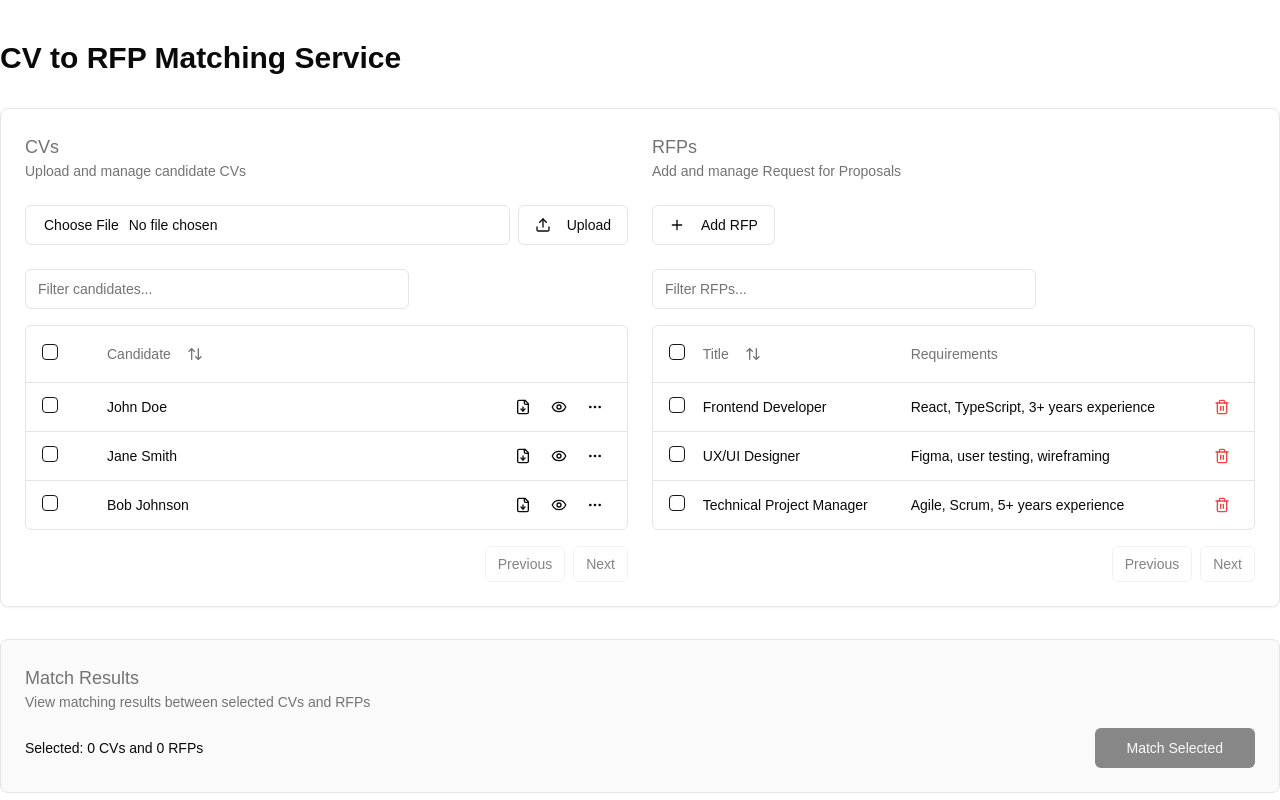
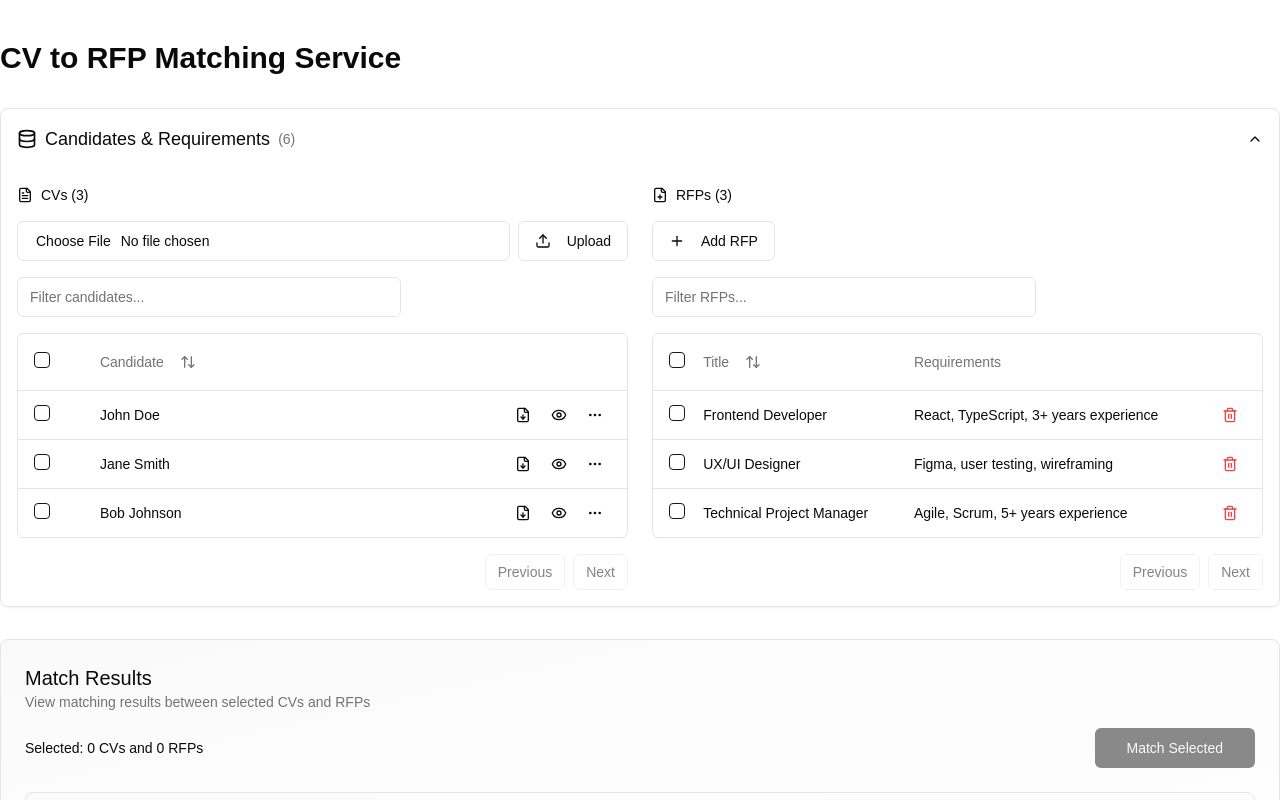
Before and after one commit to mgalavai/cvsrfps, a Next.js app: page / in a window 1280 px wide. Shown: the top 800 px of the page. Built offline with nearby package versions, Linux system fonts and the light colour scheme.

Commit message:
kind of works

```diff
--- /dev/null
+++ b/components/collapsible-sections.tsx
@@ -0,0 +1,97 @@
+"use client"
+
+import { useState, useEffect, useRef } from "react"
+import { Collapsible, CollapsibleContent, CollapsibleTrigger } from "@/components/ui/collapsible"
+import { ChevronDown, ChevronUp, FileText, FilePlus } from "lucide-react"
+import { Button } from "@/components/ui/button"
+
+type SectionProps = {
+  title: string
+  icon: React.ReactNode
+  children: React.ReactNode
+  count?: number
+}
+
+export function CollapsibleSection({ title, icon, children, count }: SectionProps) {
+  const [isOpen, setIsOpen] = useState(true)
+
+  return (
+    <div className="border rounded-lg shadow-sm">
+      <Collapsible open={isOpen} onOpenChange={setIsOpen}>
+        <CollapsibleTrigger
+          className="w-full p-4 flex justify-between items-center hover:bg-muted/50 cursor-pointer"
+        >
+          <div className="flex items-center gap-2">
+            {icon}
+            <h2 className="text-lg font-medium">{title}</h2>
+            {count !== undefined && (
+              <span className="text-sm text-muted-foreground">({count})</span>
+            )}
+          </div>
+          {isOpen ? <ChevronUp className="h-4 w-4" /> : <ChevronDown className="h-4 w-4" />}
+        </CollapsibleTrigger>
+
+        <CollapsibleContent className="p-4">
+          {children}
+        </CollapsibleContent>
+      </Collapsible>
+    </div>
+  )
+}
+
+export function StickyHeader({
+  cvCount,
+  rfpCount,
+  onExpandCV,
+  onExpandRFP,
+  selectedCVCount,
+  selectedRFPCount,
+  onMatch,
+  isMatchingDisabled
+}: {
+  cvCount: number
+  rfpCount: number
+  onExpandCV: () => void
+  onExpandRFP: () => void
+  selectedCVCount: number
+  selectedRFPCount: number
+  onMatch: () => void
+  isMatchingDisabled: boolean
+}) {
+  const [isVisible, setIsVisible] = useState(false)
+
+  useEffect(() => {
+    const handleScroll = () => {
+      // Show sticky header when scrolled past 200px
+      setIsVisible(window.scrollY > 200)
+    }
+
+    window.addEventListener('scroll', handleScroll)
+    return () => window.removeEventListener('scroll', handleScroll)
+  }, [])
+
+  if (!isVisible) return null
+
+  return (
+    <div className="sticky top-0 z-10 bg-background/95 backdrop-blur-sm p-4 border-b flex justify-between transition-all duration-300 shadow-sm">
+      <div className="flex gap-4">
+        <Button variant="outline" size="sm" onClick={onExpandCV}>
+          <FileText className="h-4 w-4 mr-2" />
+          CVs ({cvCount}) {selectedCVCount > 0 && <span className="ml-1 text-primary">{selectedCVCount} selected</span>}
+        </Button>
+        <Button variant="outline" size="sm" onClick={onExpandRFP}>
+          <FilePlus className="h-4 w-4 mr-2" />
+          RFPs ({rfpCount}) {selectedRFPCount > 0 && <span className="ml-1 text-primary">{selectedRFPCount} selected</span>}
+        </Button>
+      </div>
+      <Button
+        variant="default"
+        size="sm"
+        onClick={onMatch}
+        disabled={isMatchingDisabled}
+      >
+        Match Selected
+      </Button>
+    </div>
+  )
+}
--- a/components/integrated-matching.tsx
+++ b/components/integrated-matching.tsx
@@ -2,17 +2,17 @@
 
 import type React from "react"
 
-import { useState, useEffect } from "react"
+import { useState, useEffect, useRef } from "react"
 import { Button } from "@/components/ui/button"
 import { Input } from "@/components/ui/input"
-import { Label } from "@/components/ui/label"
 import { Table, TableBody, TableCell, TableHead, TableHeader, TableRow } from "@/components/ui/table"
 import { Badge } from "@/components/ui/badge"
-import { Upload } from "lucide-react"
+import { Upload, FileText, FilePlus, Database } from "lucide-react"
 import { uploadCV, deleteCV, deleteRFP, matchCVsToRFPs } from "@/app/actions"
 import RFPForm from "@/components/rfp-form"
 import { CVTable } from "@/components/cv-table"
 import { RFPTable } from "@/components/rfp-table"
+import { CollapsibleSection, StickyHeader } from "@/components/collapsible-sections"
 
 type CV = {
   id: string
@@ -51,6 +51,10 @@ export default function IntegratedMatching() {
   const [selectedRFPs, setSelectedRFPs] = useState<string[]>([])
   const [matchResults, setMatchResults] = useState<MatchResult[]>([])
   const [isMatching, setIsMatching] = useState(false)
+
+  // Collapsible state
+  const [dataSectionOpen, setDataSectionOpen] = useState(true)
+  const dataSectionRef = useRef<HTMLDivElement>(null)
 
   // Initialize with dummy data
   useEffect(() => {
@@ -195,19 +199,45 @@ export default function IntegratedMatching() {
     }
   }
 
+  const scrollToDataSection = () => {
+    setDataSectionOpen(true)
+    dataSectionRef.current?.scrollIntoView({ behavior: 'smooth' })
+  }
+
   return (
     <div className="space-y-8">
-      <div className="border rounded-lg p-6 shadow-sm">
+      <StickyHeader
+        cvCount={cvs.length}
+        rfpCount={rfps.length}
+        onExpandCV={() => scrollToDataSection()}
+        onExpandRFP={() => scrollToDataSection()}
+        selectedCVCount={selectedCVs.length}
+        selectedRFPCount={selectedRFPs.length}
+        onMatch={handleMatch}
+        isMatchingDisabled={isMatching || selectedCVs.length === 0 || selectedRFPs.length === 0}
+      />
+
+      <div ref={dataSectionRef}>
+        <CollapsibleSection
+          title="Candidates & Requirements"
+          icon={<Database className="h-5 w-5" />}
+          count={cvs.length + rfps.length}
+        >
           <div className="grid grid-cols-1 md:grid-cols-2 gap-6">
             {/* CV Section */}
-          <div className="space-y-6">
-            <div>
-              <h2 className="text-lg font-medium text-muted-foreground">CVs</h2>
-              <p className="text-sm text-muted-foreground">Upload and manage candidate CVs</p>
+            <div className="space-y-4">
+              <div className="flex items-center justify-between">
+                <div className="flex items-center gap-2">
+                  <FileText className="h-4 w-4" />
+                  <h3 className="text-sm font-medium">CVs ({cvs.length})</h3>
+                  {selectedCVs.length > 0 &&
+                    <span className="text-xs bg-primary/10 text-primary rounded-full px-2">
+                      {selectedCVs.length} selected
+                    </span>
+                  }
+                </div>
               </div>
 
-            <div className="space-y-6">
-              <div className="space-y-2">
               <div className="flex items-center gap-2">
                 <Input
                   id="cv-upload"
@@ -221,31 +251,32 @@ export default function IntegratedMatching() {
                   {isUploading ? "Uploading..." : "Upload"}
                 </Button>
               </div>
-              </div>
 
-              <div>
               {cvs.length === 0 ? (
                 <p className="text-sm text-muted-foreground">No CVs uploaded yet.</p>
               ) : (
                 <CVTable data={cvs} selectedCVs={selectedCVs} onToggleSelect={toggleCV} onDelete={handleDeleteCV} />
               )}
             </div>
+
+            {/* RFP Section */}
+            <div className="space-y-4">
+              <div className="flex items-center justify-between">
+                <div className="flex items-center gap-2">
+                  <FilePlus className="h-4 w-4" />
+                  <h3 className="text-sm font-medium">RFPs ({rfps.length})</h3>
+                  {selectedRFPs.length > 0 &&
+                    <span className="text-xs bg-primary/10 text-primary rounded-full px-2">
+                      {selectedRFPs.length} selected
+                    </span>
+                  }
                 </div>
               </div>
 
-          {/* RFP Section */}
-          <div className="space-y-6">
-            <div>
-              <h2 className="text-lg font-medium text-muted-foreground">RFPs</h2>
-              <p className="text-sm text-muted-foreground">Add and manage Request for Proposals</p>
-            </div>
-
-            <div className="space-y-6">
               <div className="flex justify-between items-center">
                 <RFPForm onRFPAdded={(newRFP) => setRfps([...rfps, newRFP])} />
               </div>
 
-              <div>
               {rfps.length === 0 ? (
                 <p className="text-sm text-muted-foreground">No RFPs added yet.</p>
               ) : (
@@ -258,14 +289,13 @@ export default function IntegratedMatching() {
               )}
             </div>
           </div>
-          </div>
-        </div>
+        </CollapsibleSection>
       </div>
 
       {/* Matching Section */}
-      <div className="border rounded-lg p-6 bg-muted/50">
+      <div className="border rounded-lg p-6 bg-gradient-to-br from-muted/50 to-background shadow-md">
         <div className="mb-4">
-          <h2 className="text-lg font-medium text-muted-foreground">Match Results</h2>
+          <h2 className="text-xl font-medium">Match Results</h2>
           <p className="text-sm text-muted-foreground">View matching results between selected CVs and RFPs</p>
         </div>
 
@@ -285,10 +315,10 @@ export default function IntegratedMatching() {
             </Button>
           </div>
 
-          {matchResults.length > 0 && (
-            <div>
+          {matchResults.length > 0 ? (
+            <div className="rounded-lg border overflow-hidden">
               <Table>
-                <TableHeader>
+                <TableHeader className="bg-muted/50">
                   <TableRow>
                     <TableHead>CV</TableHead>
                     <TableHead>RFP</TableHead>
@@ -299,7 +329,7 @@ export default function IntegratedMatching() {
                 <TableBody>
                   {matchResults.map((result, index) => (
                     <TableRow key={index}>
-                      <TableCell>{result.cvName}</TableCell>
+                      <TableCell className="font-medium">{result.cvName}</TableCell>
                       <TableCell>{result.rfpTitle}</TableCell>
                       <TableCell>
                         <Badge variant={result.score > 70 ? "success" : result.score > 40 ? "warning" : "destructive"}>
@@ -320,6 +350,11 @@ export default function IntegratedMatching() {
                 </TableBody>
               </Table>
             </div>
+          ) : (
+            <div className="text-center p-8 border rounded-lg bg-muted/20">
+              <p className="text-muted-foreground mb-2">No matches yet</p>
+              <p className="text-sm">Select CVs and RFPs above and click "Match Selected" to see results</p>
+            </div>
           )}
         </div>
       </div>
```
Lines whose indentation alone changed are shown as unchanged.
